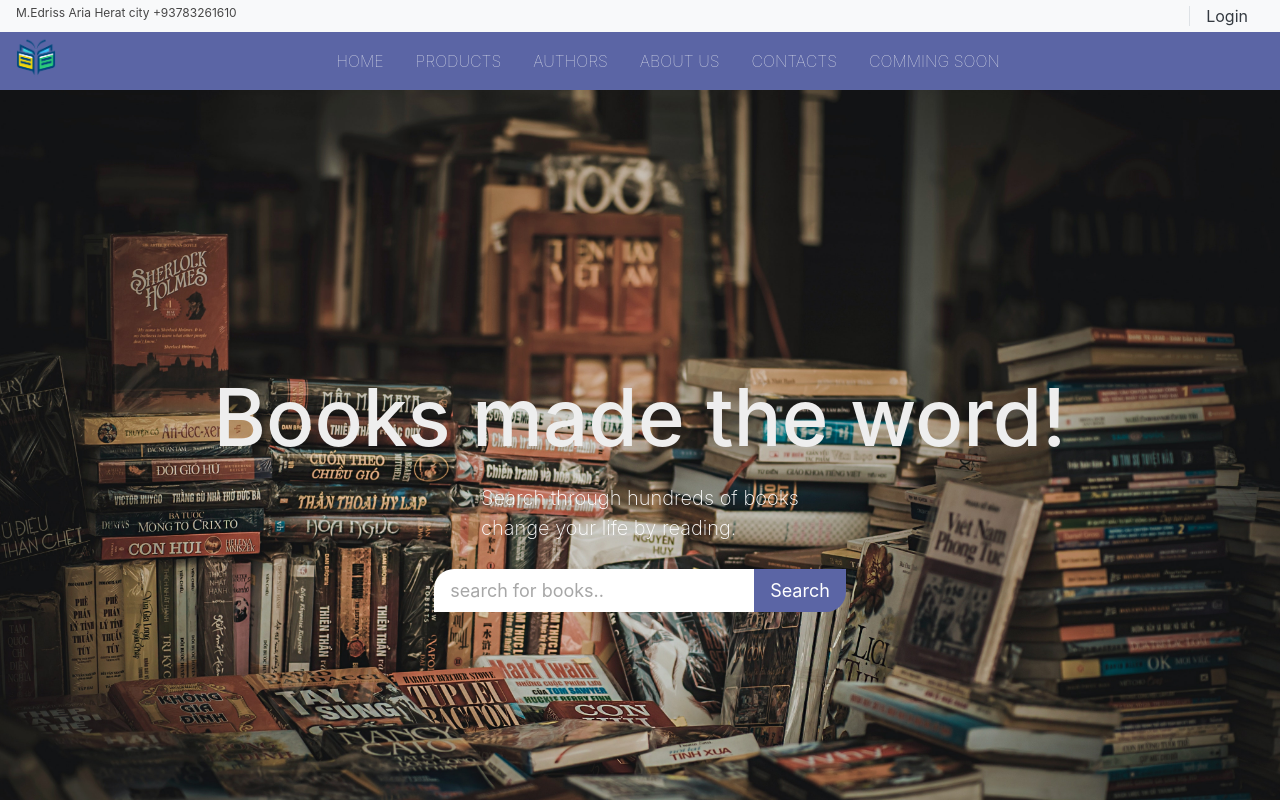
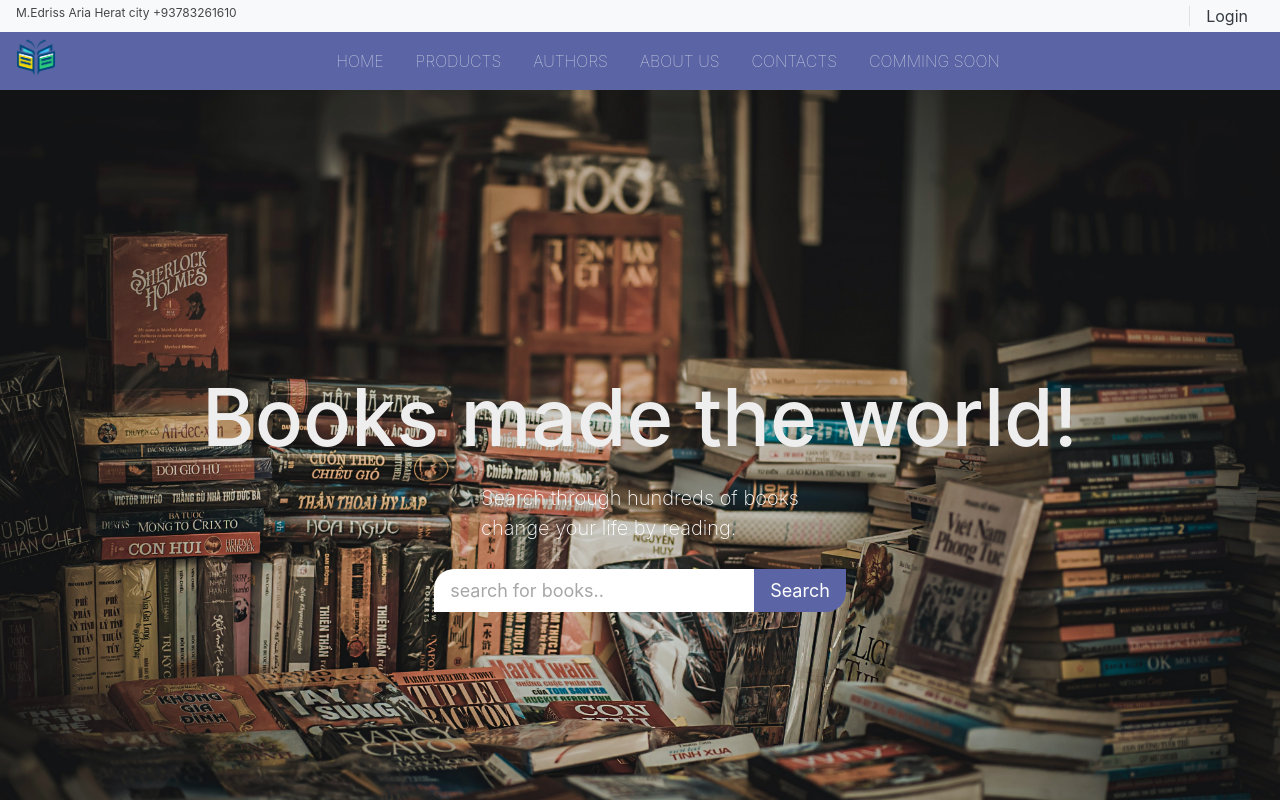
Before and after one commit to FreeBooksApp/FreeBooks, a Next.js app: page / in a window 1280 px wide. Shown: the top 800 px of the page. Built offline with nearby package versions, Linux system fonts and the light colour scheme.

Commit message:
a little change is made

```diff
--- a/pages/index.js
+++ b/pages/index.js
@@ -3,7 +3,7 @@ function Home() {
       <main id="main-site">
          <section id="banner-area">
             <div className="banner">
-               <h1>Books made the word!</h1>
+               <h1>Books made the world!</h1>
                <p>Search through hundreds of books <br /> change your life by reading.</p>
                <div className="search-bar">
                   <input type="text" name="search" className="search" placeholder="search for books.." />
```
